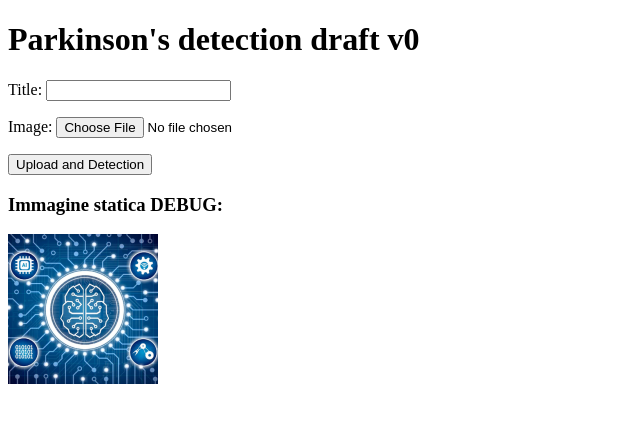
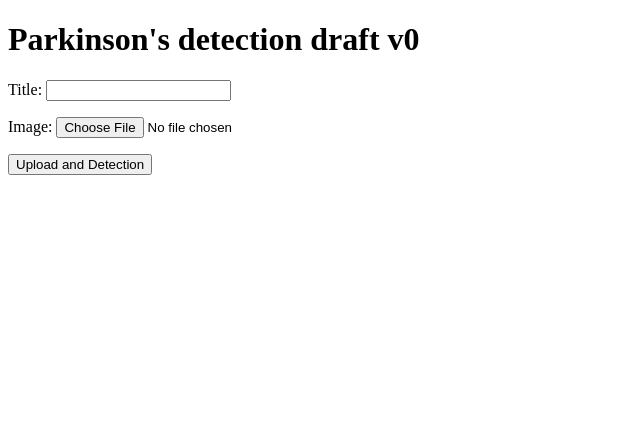
Before and after one commit to giansalvo/draft_v0, a Django app: page / in a window 1280 px wide. Shown: the top 423 px of the page, without its empty margins (0-640 px from the left). Run offline with Django 4.2, Linux system fonts and the light colour scheme.

Commit message:
remove debug image

```diff
--- a/upload/uploadimg/templates/index.html
+++ b/upload/uploadimg/templates/index.html
@@ -25,8 +25,5 @@
   <img src="{{ img_output }}" alt="image after detection" style="max-height:300px">
 {% endif %}
 
-  <h3>Immagine statica DEBUG:</h3>
-  {% load static %}
-  <img src="{% static '/artif_intellig.jpeg' %}"alt="sintassi2" style="max-height:300px"\><br>
-</body>
+ </body>
 </html>
```
